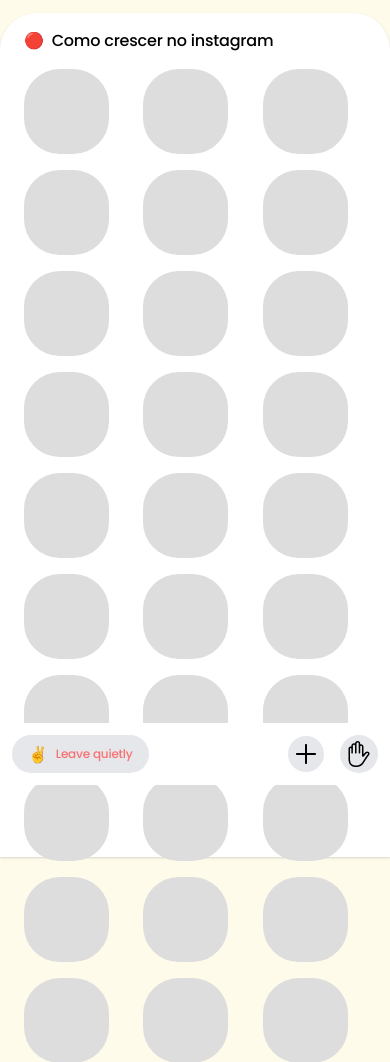
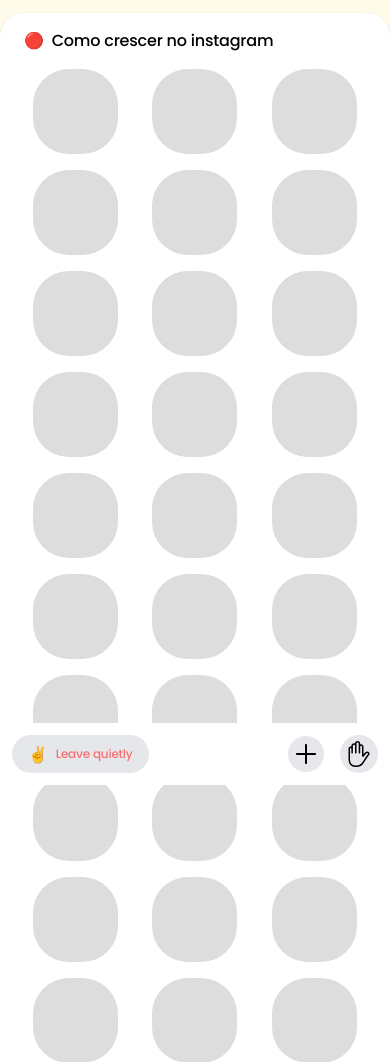
Before and after one commit to Italo-Alves/Clone-ClubHouse, a plain HTML site: page index.html in a window 390 px wide. Shown: the part 59-1121 px from the top of the page. Drawn offline with nearby package versions, Linux system fonts and the light colour scheme.

Commit message:
adjusting responsive

```diff
--- a/index.html
+++ b/index.html
@@ -11,16 +11,17 @@
       href="https://fonts.googleapis.com/css2?family=Poppins:wght@500;700&display=swap"
       rel="stylesheet"
     />
+
     <link
-      href="https://unpkg.com/tailwindcss@^2/dist/tailwind.min.css"
       rel="stylesheet"
+      href="https://cdnjs.cloudflare.com/ajax/libs/tailwindcss/2.0.3/tailwind.min.css"
     />
 
     <style>
       *,
       :root,
       button {
-        font-family: "Poppins", sans-serif;
+        font-family: "Poppins";
         letter-spacing: -0.2px;
       }
 
@@ -40,8 +41,7 @@
       }
     </style>
   </head>
-
-  <body class="h-screen flex flex-col bg-yellow-50">
+  <body class="m-auto h-screen flex flex-col bg-yellow-50 sm:max-w-md">
     <div class="w-full bg-yellow-50 p-4">
       <header class="w-full flex justify-between">
         <div class="flex items-center text-lg">
@@ -63,10 +63,10 @@
                 <g>
                   <path
                     d="M484.132,124.986l-16.116-16.228c-5.072-5.068-11.82-7.86-19.032-7.86c-7.208,0-13.964,2.792-19.036,7.86l-183.84,183.848
-   L62.056,108.554c-5.064-5.068-11.82-7.856-19.028-7.856s-13.968,2.788-19.036,7.856l-16.12,16.128
-   c-10.496,10.488-10.496,27.572,0,38.06l219.136,219.924c5.064,5.064,11.812,8.632,19.084,8.632h0.084
-   c7.212,0,13.96-3.572,19.024-8.632l218.932-219.328c5.072-5.064,7.856-12.016,7.864-19.224
-   C491.996,136.902,489.204,130.046,484.132,124.986z"
+                 L62.056,108.554c-5.064-5.068-11.82-7.856-19.028-7.856s-13.968,2.788-19.036,7.856l-16.12,16.128
+                 c-10.496,10.488-10.496,27.572,0,38.06l219.136,219.924c5.064,5.064,11.812,8.632,19.084,8.632h0.084
+                 c7.212,0,13.96-3.572,19.024-8.632l218.932-219.328c5.072-5.064,7.856-12.016,7.864-19.224
+                 C491.996,136.902,489.204,130.046,484.132,124.986z"
                   />
                 </g>
               </g>
@@ -112,52 +112,129 @@
         </div>
       </header>
     </div>
-    <main class="bg-white h-full w-full shadow px-6 py-4">
+
+    <main class="bg-white rounded-t-3xl w-full shadow px-6 py-4">
       <h1 class="mb-4">🔴 &nbsp;Como crescer no instagram</h1>
-      <div class="grid gap-4 grid-cols-3">
-        <p>Loren</p>
-        <p>Loren</p>
-        <p>Loren</p>
-        <p>Loren</p>
-        <p>Loren</p>
-        <p>Loren</p>
-        <p>Loren</p>
-        <p>Loren</p>
-        <p>Loren</p>
-        <p>Loren</p>
-        <p>Loren</p>
-        <p>Loren</p>
-        <p>Loren</p>
-        <p>Loren</p>
-        <p>Loren</p>
-        <p>Loren</p>
-        <p>Loren</p>
-        <p>Loren</p>
-        <p>Loren</p>
-        <p>Loren</p>
-        <p>Loren</p>
-        <p>Loren</p>
-        <p>Loren</p>
-        <p>Loren</p>
-        <p>Loren</p>
-        <p>Loren</p>
-        <p>Loren</p>
-        <p>Loren</p>
-        <p>Loren</p>
-        <p>Loren</p>
-        <p>Loren</p>
-        <p>Loren</p>
-        <p>Loren</p>
-        <p>Loren</p>
+      <div class="grid gap-4 grid-cols-3 justify-items-center items-center">
+        <p>lorem</p>
+        <p>lorem</p>
+        <p>lorem</p>
+        <p>lorem</p>
+        <p>lorem</p>
+        <p>lorem</p>
+        <p>lorem</p>
+        <p>lorem</p>
+        <p>lorem</p>
+        <p>lorem</p>
+        <p>lorem</p>
+        <p>lorem</p>
+        <p>lorem</p>
+        <p>lorem</p>
+        <p>lorem</p>
+        <p>lorem</p>
+        <p>lorem</p>
+        <p>lorem</p>
+        <p>lorem</p>
+        <p>lorem</p>
+        <p>lorem</p>
+        <p>lorem</p>
+        <p>lorem</p>
+        <p>lorem</p>
+        <p>lorem</p>
+        <p>lorem</p>
+        <p>lorem</p>
+        <p>lorem</p>
+        <p>lorem</p>
+        <p>lorem</p>
+        <p>lorem</p>
+        <p>lorem</p>
+        <p>lorem</p>
+        <p>lorem</p>
+        <p>lorem</p>
+        <p>lorem</p>
+        <p>lorem</p>
+        <p>lorem</p>
+        <p>lorem</p>
+        <p>lorem</p>
+        <p>lorem</p>
+        <p>lorem</p>
+        <p>lorem</p>
+        <p>lorem</p>
+        <p>lorem</p>
+        <p>lorem</p>
+        <p>lorem</p>
+        <p>lorem</p>
+        <p>lorem</p>
+        <p>lorem</p>
+        <p>lorem</p>
+        <p>lorem</p>
+        <p>lorem</p>
+        <p>lorem</p>
+        <p>lorem</p>
+        <p>lorem</p>
+        <p>lorem</p>
+        <p>lorem</p>
+        <p>lorem</p>
+        <p>lorem</p>
+        <p>lorem</p>
+        <p>lorem</p>
+        <p>lorem</p>
+        <p>lorem</p>
+        <p>lorem</p>
+        <p>lorem</p>
+        <p>lorem</p>
+        <p>lorem</p>
+        <p>lorem</p>
+        <p>lorem</p>
+        <p>lorem</p>
+        <p>lorem</p>
+        <p>lorem</p>
+        <p>lorem</p>
+        <p>lorem</p>
+        <p>lorem</p>
+        <p>lorem</p>
+        <p>lorem</p>
+        <p>lorem</p>
+        <p>lorem</p>
+        <p>lorem</p>
+        <p>lorem</p>
+        <p>lorem</p>
+        <p>lorem</p>
+        <p>lorem</p>
+        <p>lorem</p>
+        <p>lorem</p>
+        <p>lorem</p>
+        <p>lorem</p>
+        <p>lorem</p>
+        <p>lorem</p>
+        <p>lorem</p>
+        <p>lorem</p>
+        <p>lorem</p>
+        <p>lorem</p>
+        <p>lorem</p>
+        <p>lorem</p>
+        <p>lorem</p>
+        <p>lorem</p>
+        <p>lorem</p>
+        <p>lorem</p>
+        <p>lorem</p>
+        <p>lorem</p>
+        <p>lorem</p>
+        <p>lorem</p>
+        <p>lorem</p>
+        <p>lorem</p>
+        <p>lorem</p>
       </div>
     </main>
+
     <footer
-      class="fixed bottom-0 m-auto p-3 flex items-center justify-between w-full bg-white"
+      class="fixed bottom-0 m-auto p-3 flex items-center justify-between sm:max-w-md w-full bg-white"
     >
       <button class="rounded-full bg-gray-200 py-1.5 px-4 flex items-center">
         <span class="mt-0.5">✌️</span>
         <span class="text-red-400 ml-2 text-xs">Leave quietly</span>
       </button>
+
       <div class="flex items-center">
         <button class="p-2 rounded-full bg-gray-200 mr-4">
           <svg
```
